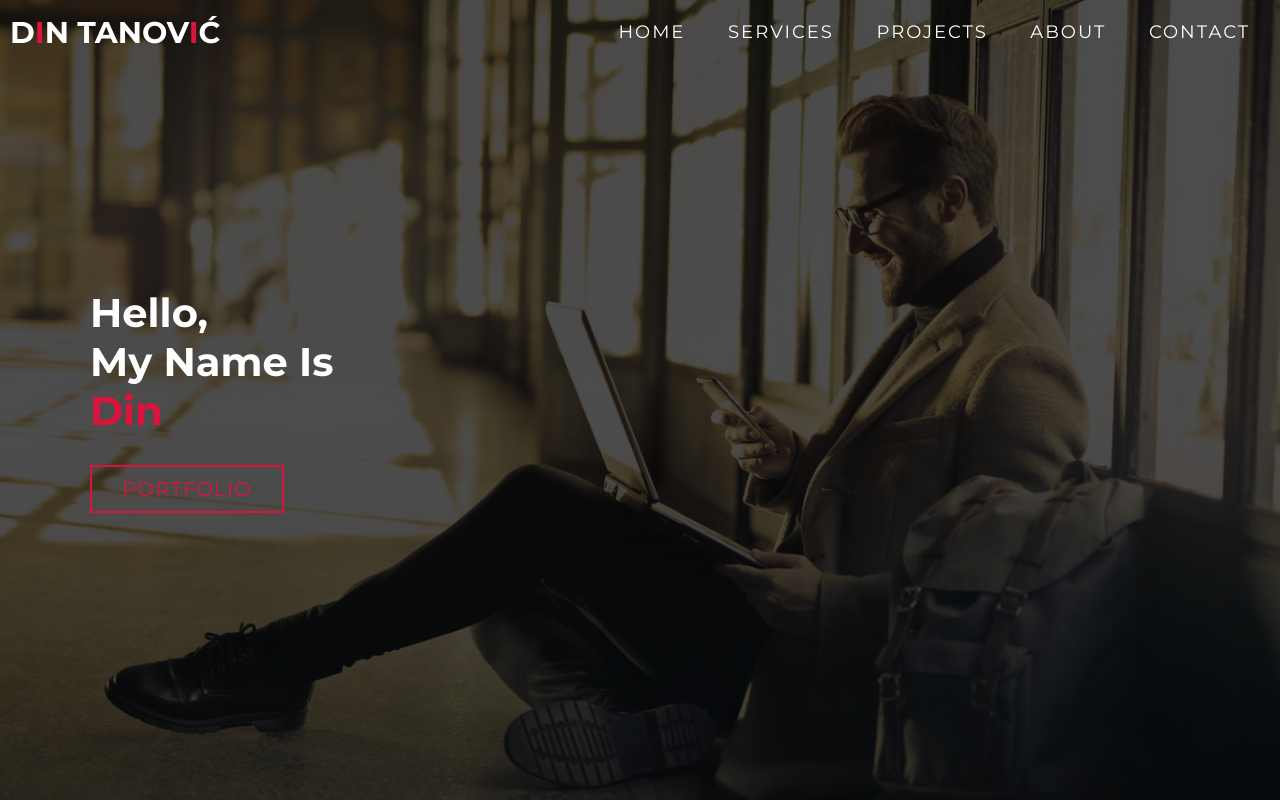
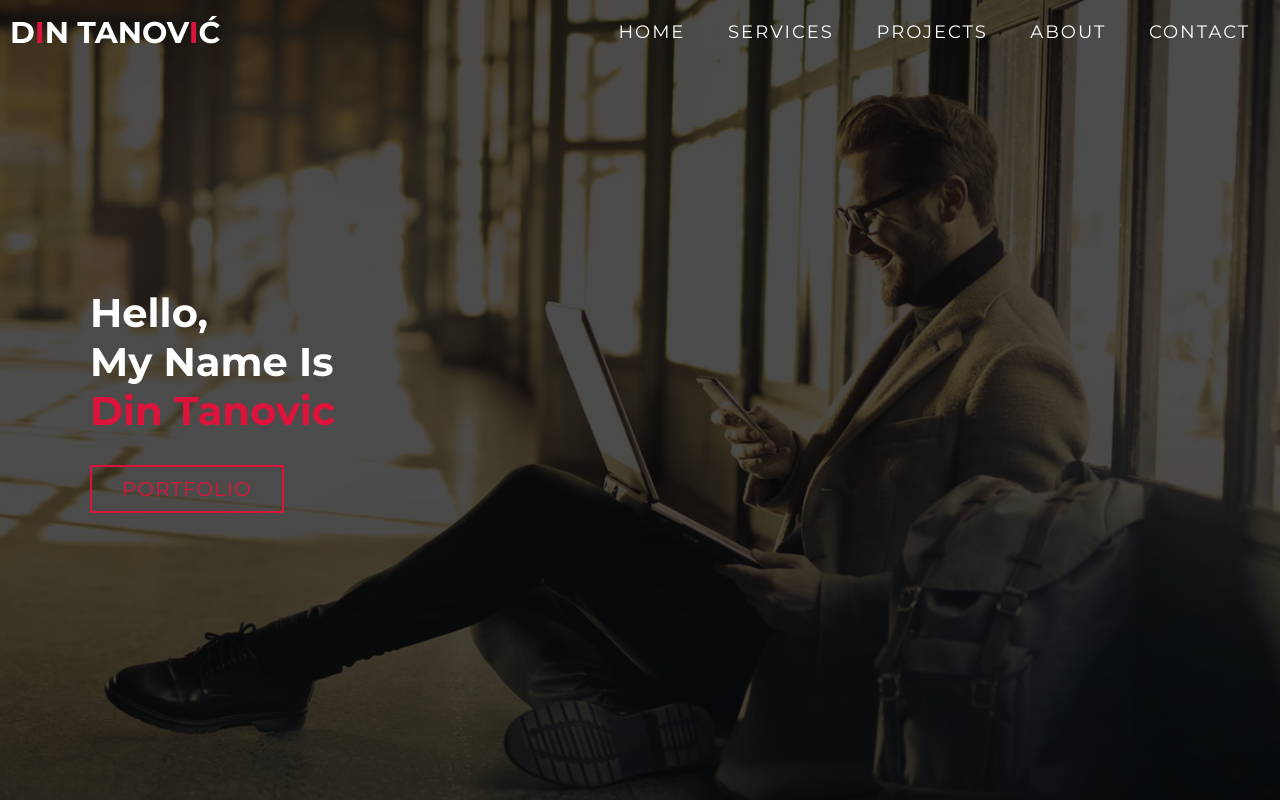
Before and after one commit to Din111/Portfolio-website, a plain HTML site: page index.html in a window 1280 px wide. Shown: the top 800 px of the page. Drawn offline with Linux system fonts and the light colour scheme.

Commit message:
Surname added

```diff
--- a/index.html
+++ b/index.html
@@ -41,7 +41,7 @@
         <div>
             <h1>Hello,<span></span></h1>
             <h1>My Name Is <span></span></h1>
-            <h1>Din <span></span></h1>
+            <h1>Din Tanovic<span></span></h1>
             <a href="#projects" type="button" class="cta">PORTFOLIO</a>
         </div>
     </div>
```
